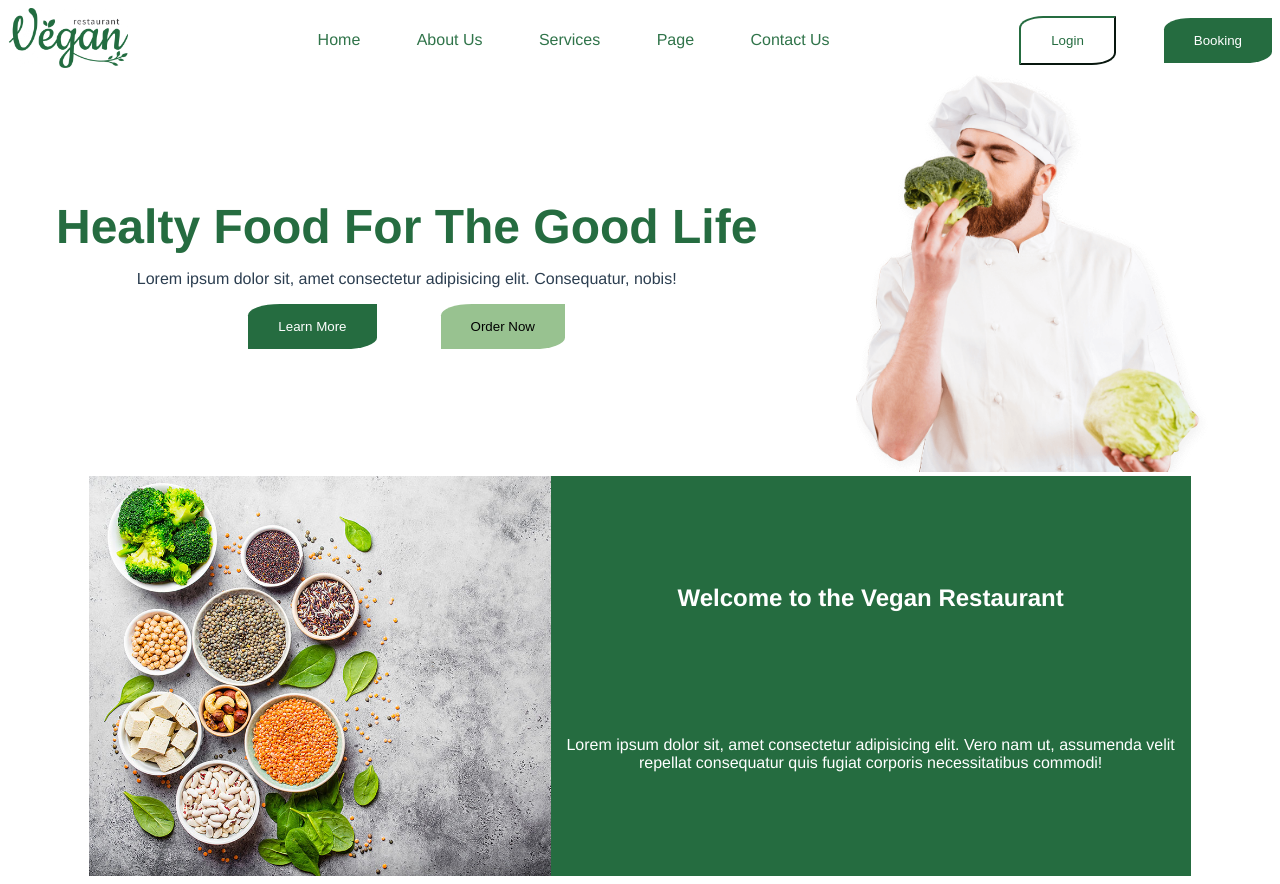
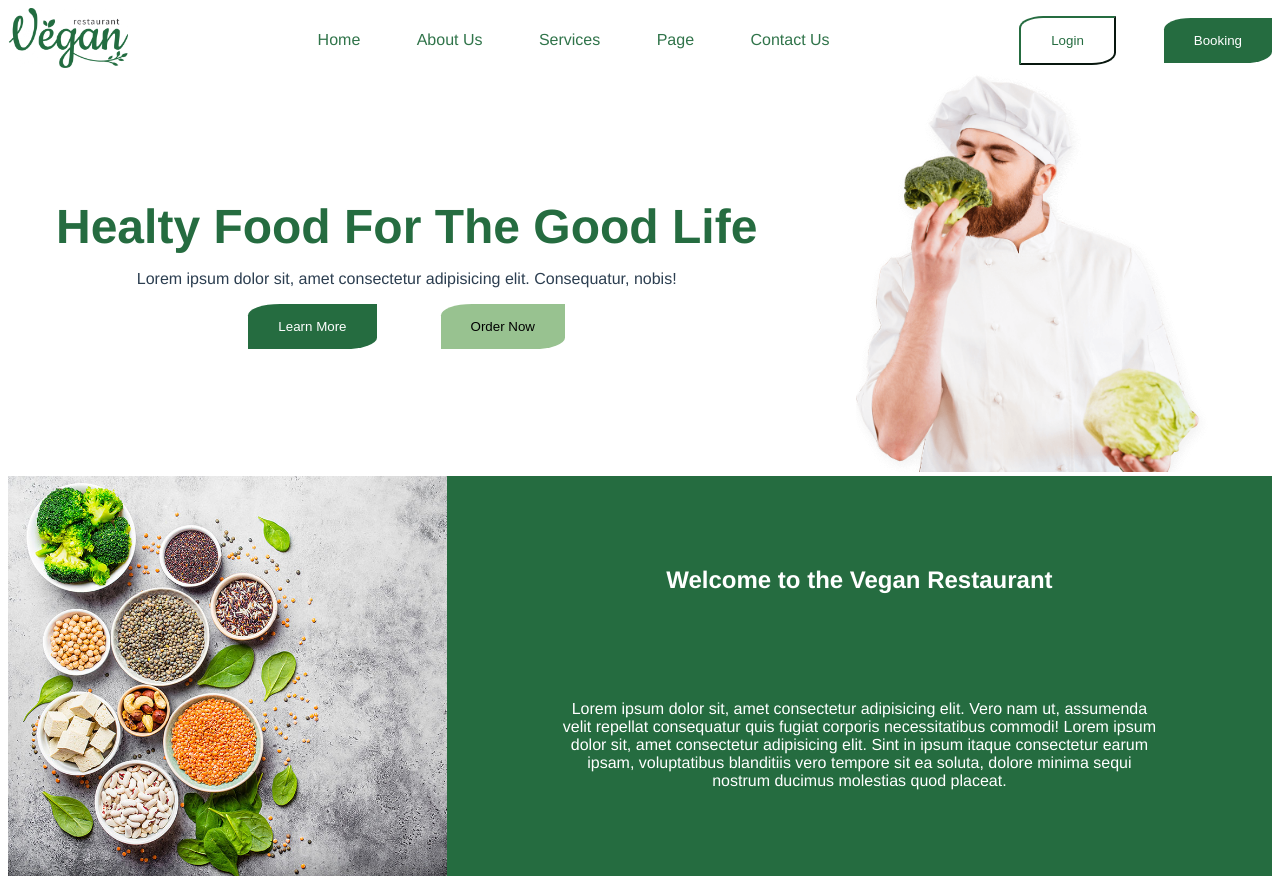
Before and after one commit to Resdayn/restaurant_site, a Vue app: page / in a window 1280 px wide. Built offline with nearby package versions, Linux system fonts and the light colour scheme.

Commit message:
fixed non-stretched width

```diff
--- a/src/components/UI/WelcomeComponent.vue
+++ b/src/components/UI/WelcomeComponent.vue
@@ -5,7 +5,7 @@
         </div>
         <div id="welcome-right">
             <h1>Welcome to the Vegan Restaurant</h1>
-            <p>Lorem ipsum dolor sit, amet consectetur adipisicing elit. Vero nam ut, assumenda velit repellat consequatur quis fugiat corporis necessitatibus commodi!</p>
+            <p>Lorem ipsum dolor sit, amet consectetur adipisicing elit. Vero nam ut, assumenda velit repellat consequatur quis fugiat corporis necessitatibus commodi! Lorem ipsum dolor sit, amet consectetur adipisicing elit. Sint in ipsum itaque consectetur earum ipsam, voluptatibus blanditiis vero tempore sit ea soluta, dolore minima sequi nostrum ducimus molestias quod placeat.</p>
         </div>
     </section>
 </template>
@@ -13,7 +13,7 @@
 <style scoped>
 section{
     display: flex;
-    justify-content: center;
+    justify-content: stretch ;
     height: 400px;
 }
 
@@ -28,10 +28,11 @@ img {
     flex-direction: column;
     place-items: center;
     justify-content: space-evenly;
-    width: 50vw;
+    width: 50%;
     background: #256C40;
     color: white;
     height: 100%;
+    padding: 0 7rem;
 }
 
 #welcome-left{
```
